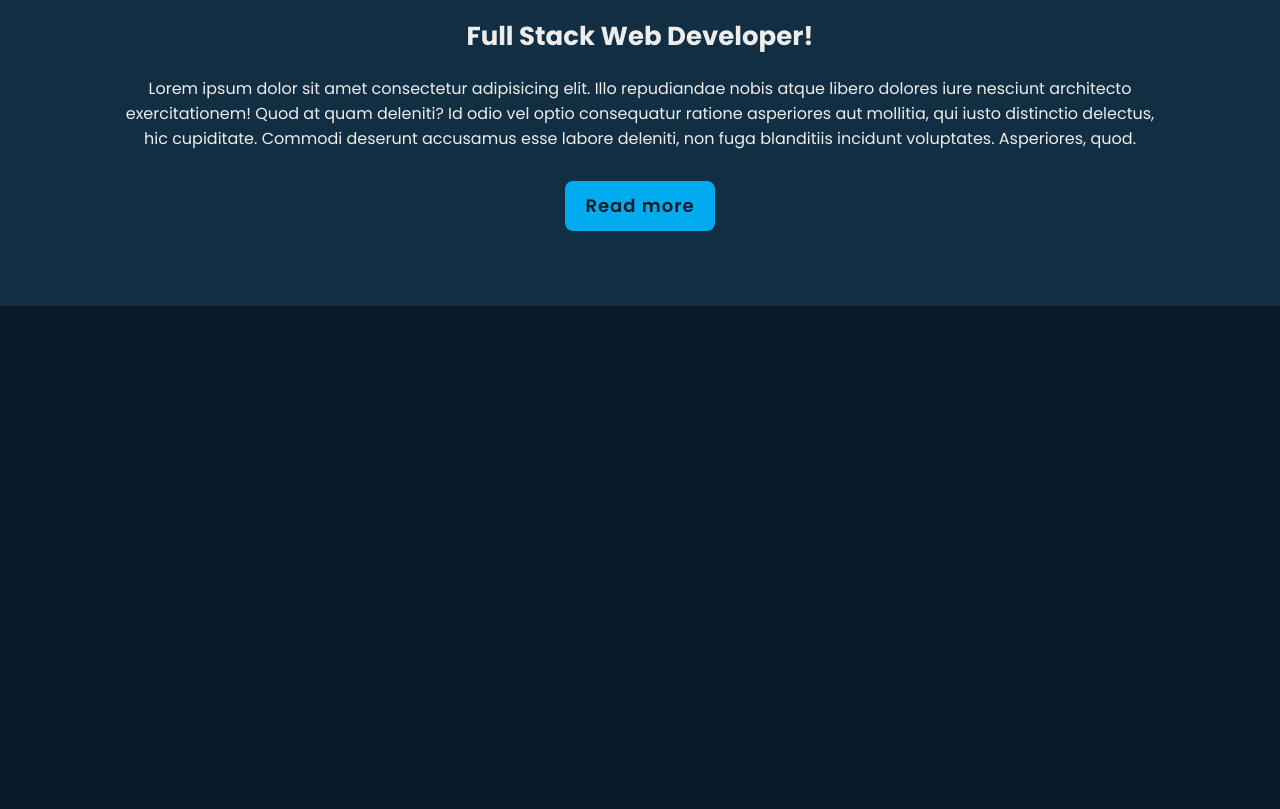
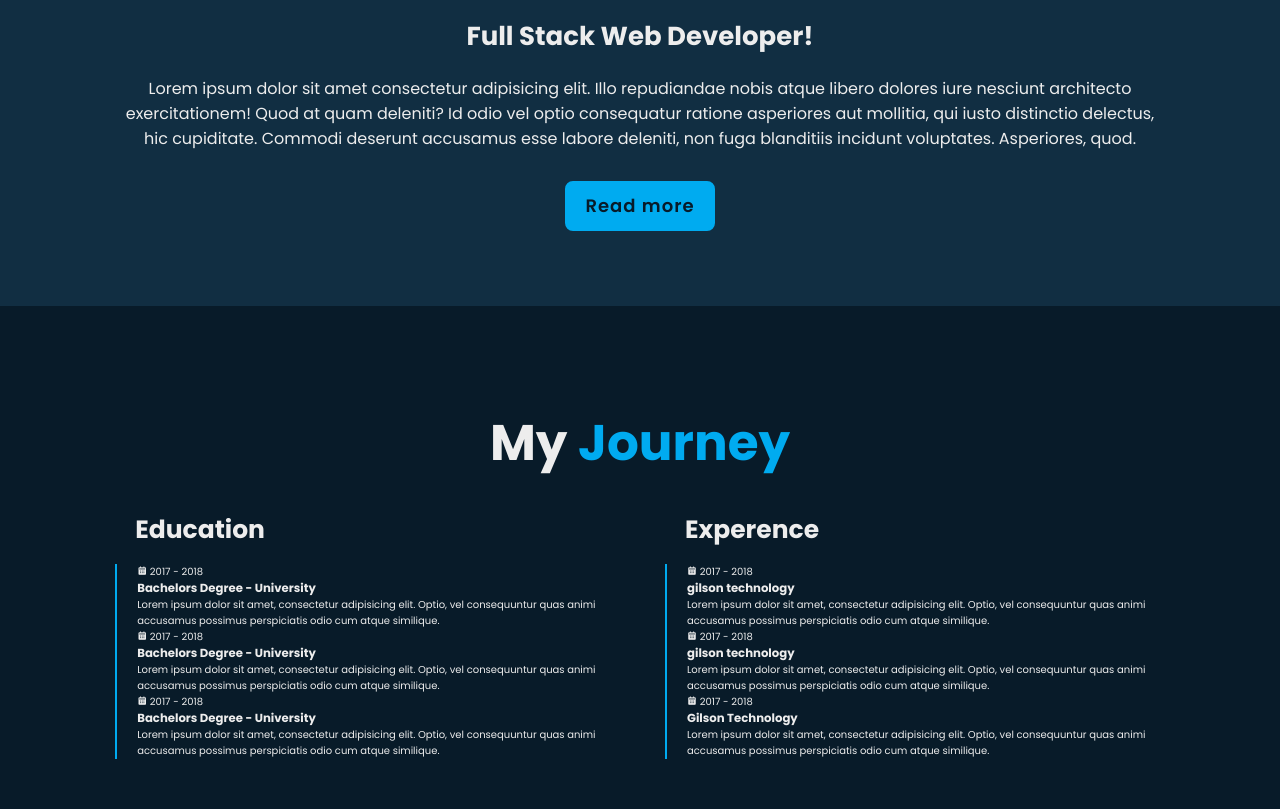
Before and after one commit to Aniket39/portfolio-website, a plain HTML site: page index.html in a window 1280 px wide. Shown: the part 1294-2103 px from the top of the page. Before the commit the page ends 1600 px from the top, so only its background shows below. Drawn offline with nearby package versions, Linux system fonts and the light colour scheme.

Commit message:
Fifth commit

```diff
--- a/css/style.css
+++ b/css/style.css
@@ -299,3 +299,36 @@ span {
 .btn-box.btns a::before{
     background: var(--second-bg-color);
 }
+
+.education{
+    display: flex;
+    justify-content: center;
+    align-items: center;
+    flex-direction: column;
+    min-height: auto;
+    padding-bottom: 5rem;
+}
+
+.education .education-row{
+    display: flex;
+    flex-wrap: wrap;
+    gap: 5rem;
+}
+
+.education-row .education-column{
+    flex: 1 1 40rem;
+}
+
+.education-column .title {
+    font-size: 2.5rem;
+    margin: 0 0 01.5rem 2rem;
+}
+
+.education-column .education-box{
+    border-left: .2rem solid var(--main-color);
+}
+
+.education-box .education-content{
+    position: relative;
+    padding-left: 2rem;
+}
--- a/index.html
+++ b/index.html
@@ -74,6 +74,74 @@
     </section>
 
     <!-- education section design -->
+    <section class="education" id="education">
+        <h2 class="heading">My <span>Journey</span></h2>
+
+        <div class="education-row">
+            <div class="education-column">
+                <h3 class="title">Education</h3>
+
+                <div class="education-box">
+                    <div class="education-content">
+                        <div class="content">
+                            <div class="year"><i class='bx bxs-calendar'></i> 2017 - 2018</div>
+                            <h3>Bachelors Degree - University</h3>
+                            <p>Lorem ipsum dolor sit amet, consectetur adipisicing elit. Optio, vel consequuntur quas animi accusamus possimus perspiciatis odio cum atque similique.</p>
+                        </div>
+                    </div>
+
+                    <div class="education-content">
+                        <div class="content">
+                            <div class="year"><i class='bx bxs-calendar'></i> 2017 - 2018</div>
+                            <h3>Bachelors Degree - University</h3>
+                            <p>Lorem ipsum dolor sit amet, consectetur adipisicing elit. Optio, vel consequuntur quas animi accusamus possimus perspiciatis odio cum atque similique.</p>
+                        </div>
+                    </div>
+
+                    <div class="education-content">
+                        <div class="content">
+                            <div class="year"><i class='bx bxs-calendar'></i> 2017 - 2018</div>
+                            <h3>Bachelors Degree - University</h3>
+                            <p>Lorem ipsum dolor sit amet, consectetur adipisicing elit. Optio, vel consequuntur quas animi accusamus possimus perspiciatis odio cum atque similique.</p>
+                        </div>
+                    </div>
+
+                </div>
+            </div>
+            <div class="education-column">
+                <h3 class="title">Experence</h3>
+
+                <div class="education-box">
+                    <div class="education-content">
+                        <div class="content">
+                            <div class="year"><i class='bx bxs-calendar'></i> 2017 - 2018</div>
+                            <h3>gilson technology</h3>
+                            <p>Lorem ipsum dolor sit amet, consectetur adipisicing elit. Optio, vel consequuntur quas animi accusamus possimus perspiciatis odio cum atque similique.</p>
+                        </div>
+                    </div>
+
+                    <div class="education-content">
+                        <div class="content">
+                            <div class="year"><i class='bx bxs-calendar'></i> 2017 - 2018</div>
+                            <h3>gilson technology</h3>
+                            <p>Lorem ipsum dolor sit amet, consectetur adipisicing elit. Optio, vel consequuntur quas animi accusamus possimus perspiciatis odio cum atque similique.</p>
+                        </div>
+                    </div>
+
+                    <div class="education-content">
+                        <div class="content">
+                            <div class="year"><i class='bx bxs-calendar'></i> 2017 - 2018</div>
+                            <h3>Gilson Technology</h3>
+                            <p>Lorem ipsum dolor sit amet, consectetur adipisicing elit. Optio, vel consequuntur quas animi accusamus possimus perspiciatis odio cum atque similique.</p>
+                        </div>
+                    </div>
+
+                </div>
+            </div>
+
+
+        </div>
+    </section>
 
     <!-- skills section design -->
 
```
